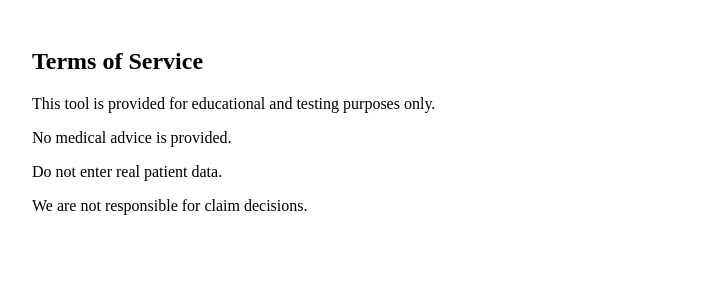
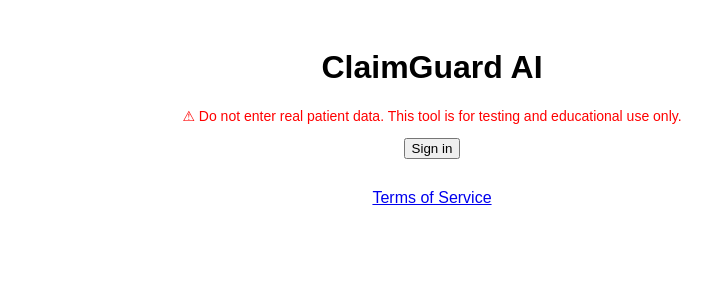
Before and after one commit to Vamsikoppinedi/claimguard, a React (Create React App) app in the folder claimguard_frontend/: page /terms in a window 1280 px wide. Shown: the top 300 px of the page, without its empty margins (208-920 px from the left). Built offline with nearby package versions, Linux system fonts and the light colour scheme; no server answers.

Commit message:
final app fix

```diff
--- a/claimguard_frontend/src/index.js
+++ b/claimguard_frontend/src/index.js
@@ -1,19 +1,12 @@
 import React from "react";
 import ReactDOM from "react-dom/client";
+import App from "./App";
 import { ClerkProvider } from "@clerk/clerk-react";
-import { BrowserRouter, Routes, Route } from "react-router-dom";
-import App from "./App";
-import Terms from "./Terms";
 
 const root = ReactDOM.createRoot(document.getElementById("root"));
 
 root.render(
-  <ClerkProvider publishableKey="pk_test_aHVtYW5lLWNyYXlmaXNoLTQ3LmNsZXJrLmFjY291bnRzLmRldiQ">
-    <BrowserRouter>
-      <Routes>
-        <Route path="/" element={<App />} />
-        <Route path="/terms" element={<Terms />} />
-      </Routes>
-    </BrowserRouter>
+  <ClerkProvider publishableKey={import.meta.env.VITE_CLERK_PUBLISHABLE_KEY}>
+    <App />
   </ClerkProvider>
 );
```
